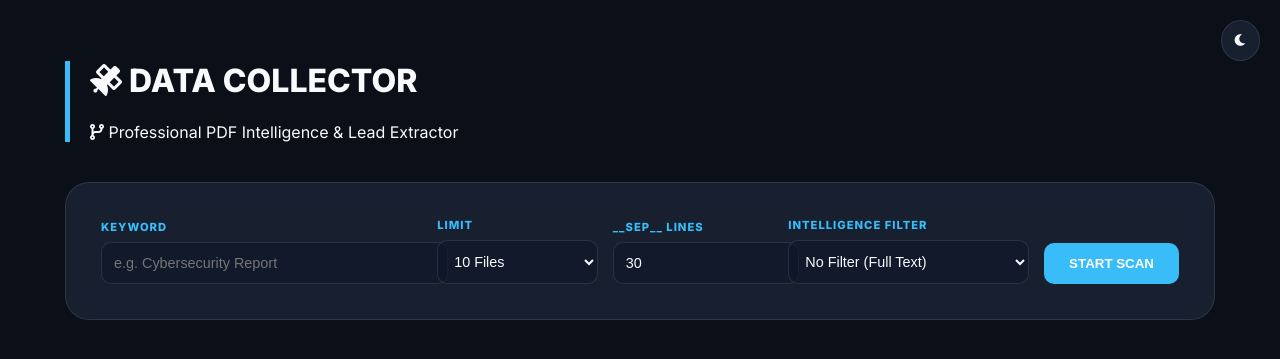
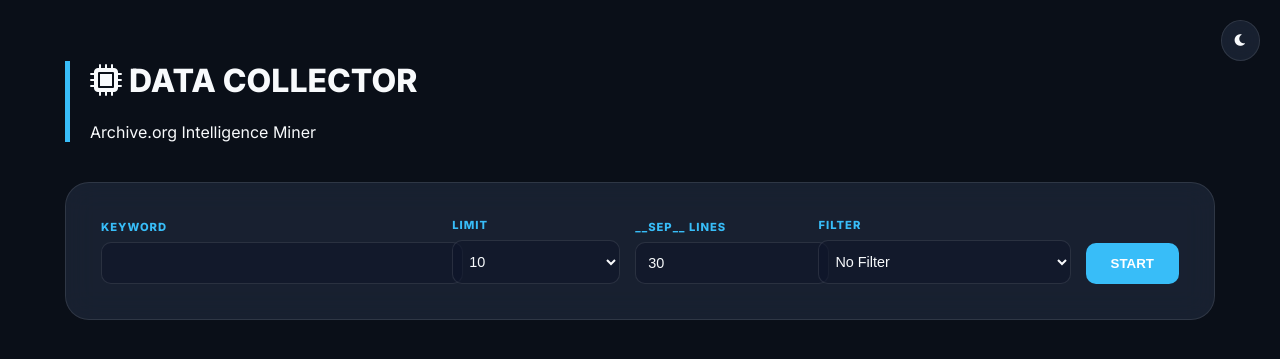
Before and after one commit to be3beke/PDFExtractor, a Flask app: page / in a window 1280 px wide. Shown: the top 359 px of the page. Run offline with Flask 3, Linux system fonts and the light colour scheme.

Commit message:
Update index.html

```diff
--- a/templates/index.html
+++ b/templates/index.html
@@ -2,7 +2,7 @@
 <html lang="en">
 <head>
     <meta charset="UTF-8">
-    <title>OSINT PDF Miner v3</title>
+    <title>OSINT Collector v3</title>
     <link href="https://cdnjs.cloudflare.com/ajax/libs/font-awesome/6.0.0/css/all.min.css" rel="stylesheet">
     <link rel="stylesheet" href="{{ url_for('static', filename='style.css') }}">
 </head>
@@ -11,53 +11,47 @@
 
     <div class="container">
         <header class="dashboard-header">
-            <h1><i class="fa-solid fa-satellite"></i> DATA COLLECTOR</h1>
-            <p><i class="fa-solid fa-code-branch"></i> Professional PDF Intelligence & Lead Extractor</p>
+            <h1><i class="fa-solid fa-microchip"></i> DATA COLLECTOR</h1>
+            <p>Archive.org Intelligence Miner</p>
         </header>
 
         <div class="search-card">
             <form action="/" method="POST" onsubmit="startTracking()">
                 <div class="form-row">
-                    <div class="form-group">
-                        <label>Keyword</label>
-                        <input type="text" name="keyword" placeholder="e.g. Cybersecurity Report" required>
-                    </div>
+                    <div class="form-group"><label>Keyword</label><input type="text" name="keyword" required></div>
                     <div class="form-group">
                         <label>Limit</label>
                         <select name="limit">
-                            <option value="10">10 Files</option>
-                            <option value="50">50 Files</option>
-                            <option value="100">100 Files</option>
-                            <option value="300">300 Files</option>
+                            <option value="10">10</option><option value="50">50</option>
+                            <option value="100">100</option><option value="300">300</option>
                         </select>
                     </div>
+                    <div class="form-group"><label>__SEP__ Lines</label><input type="number" name="line_interval" value="30"></div>
                     <div class="form-group">
-                        <label>__SEP__ Lines</label>
-                        <input type="number" name="line_interval" value="30">
-                    </div>
-                    <div class="form-group">
-                        <label>Intelligence Filter</label>
+                        <label>Filter</label>
                         <select name="filter_mode">
-                            <option value="no_filter">No Filter (Full Text)</option>
-                            <option value="leads_only">URLs & Pro Emails Only</option>
+                            <option value="no_filter">No Filter</option>
+                            <option value="leads_only">URLs & Pro Emails</option>
                         </select>
                     </div>
-                    <button type="submit" class="btn-primary">START SCAN</button>
+                    <button type="submit" class="btn-primary">START</button>
                 </div>
             </form>
         </div>
 
-        {% if results %}
+        {% if show_download %}
         <div style="display:flex; justify-content:space-between; align-items:center; margin-top:40px;">
-            <h2>Query: {{ keyword }}</h2>
-            <a href="/download" class="btn-primary" style="background:var(--accent-success); text-decoration:none;">
-                <i class="fa-solid fa-file-export"></i> DOWNLOAD RESULTS
-            </a>
+            <h2>Results: {{ keyword }}</h2>
+            <textarea id="rawBuffer" style="display:none;">{{ full_content }}</textarea>
+            <button onclick="downloadLocal()" class="btn-primary" style="background:var(--accent-success); border:none;">
+                <i class="fa-solid fa-file-download"></i> DOWNLOAD .TXT
+            </button>
         </div>
+
         <div class="grid-results">
             {% for item in results %}
             <div class="result-card">
-                <h3 style="font-size:0.85rem; margin:0;">{{ item.title[:50] }}</h3>
+                <h3 style="font-size:0.8rem;">{{ item.title[:40] }}</h3>
                 <div class="status-bar {{ 'success' if item.status == 'Success' else 'fail' }}"></div>
             </div>
             {% endfor %}
@@ -67,13 +61,26 @@
 
     <div id="loader" class="loader-overlay" style="display:none;">
         <div class="spinner"></div>
-        <h2 id="p-status" style="margin:20px 0 5px; font-weight:400;">Syncing...</h2>
+        <h2 id="p-status">Syncing...</h2>
         <div class="progress-bar-bg"><div id="p-bar" class="progress-bar-fill"></div></div>
-        <p style="font-family:'JetBrains Mono'; font-size:1.1rem;"><span id="p-percent">0</span>%</p>
-        <p id="p-count" style="color:var(--text-dim); font-size:0.8rem;">0/0 Processed</p>
+        <p><span id="p-percent">0</span>%</p>
     </div>
 
     <script>
+        // Download function that bypasses server memory
+        function downloadLocal() {
+            const data = document.getElementById('rawBuffer').value;
+            const blob = new Blob([data], { type: 'text/plain' });
+            const url = window.URL.createObjectURL(blob);
+            const a = document.createElement('a');
+            a.style.display = 'none';
+            a.href = url;
+            a.download = "mined_data.txt";
+            document.body.appendChild(a);
+            a.click();
+            window.URL.revokeObjectURL(url);
+        }
+
         function toggleTheme() {
             document.body.classList.toggle('light-mode');
             const isL = document.body.classList.contains('light-mode');
@@ -91,7 +98,6 @@
                 document.getElementById('p-status').innerText = d.status;
                 document.getElementById('p-bar').style.width = pct + "%";
                 document.getElementById('p-percent').innerText = pct;
-                document.getElementById('p-count').innerText = `${d.current}/${d.total} Files`;
                 if(d.status === "Completed") es.close();
             };
         }
```
